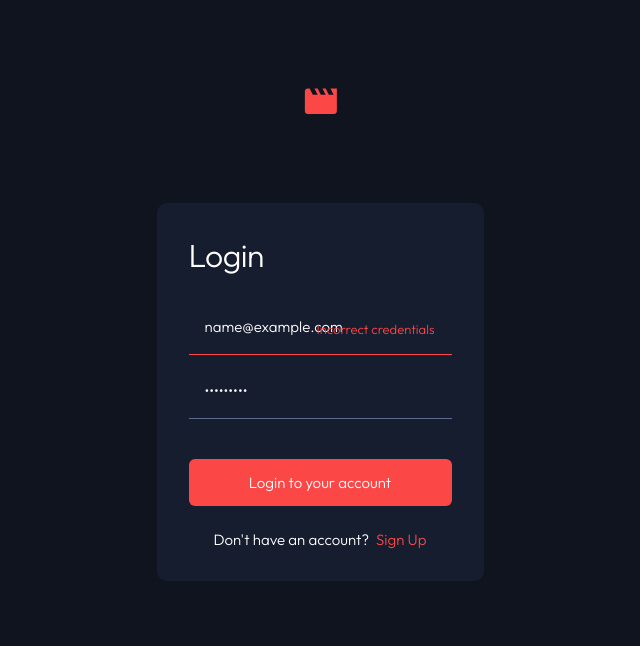
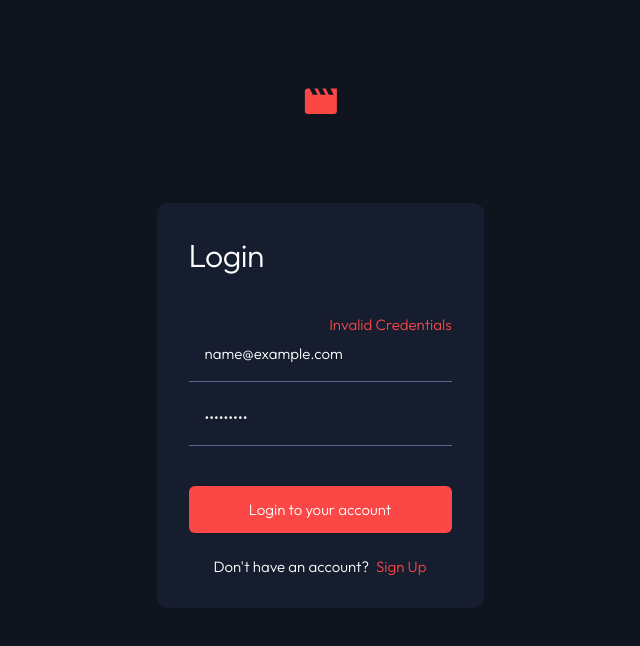
Before and after one commit to Rravg/entertainment-app-fe, a React (Create React App) app: page /login in a window 1280 px wide. Both pictures are taken after typing "name@example.com", "Sample123" into the empty fields and a click on the button "Login to your account". Shown: the top 646 px of the page, without its empty margins (320-960 px from the left). Built offline with nearby package versions, Linux system fonts and the light colour scheme; no server answers.

Commit message:
fix issue of white background when selecting suggested responses and adds error message on login

```diff
--- a/src/components/Login.tsx
+++ b/src/components/Login.tsx
@@ -1,9 +1,10 @@
-import { Link, useNavigate } from "react-router-dom";
+import { Link, useNavigate, Navigate } from "react-router-dom";
 import styled from "styled-components";
 import logo from "../assets/logo.svg";
 import { FormEvent, useState, useRef } from "react";
 import useEventListener from "../Hooks/useEventListener";
 import UserService from "../services/UserService";
+import { useAuth } from "./AuthProvider";
 
 const Container = styled.div`
     background-color: var(--semi-dark-blue);
@@ -64,6 +65,18 @@ const Input = styled.input<{ error: boolean }>`
         mix-blend-mode: normal;
         opacity: 0.5;
     }
+
+    /* Change autocomplete styles */
+    &:-webkit-autofill,
+    &:-webkit-autofill:hover,
+    &:-webkit-autofill:focus {
+        border: none;
+        border-bottom: ${(props) =>
+            props.error ? "1px solid var(--red)" : "1px solid var(--greyish-blue)"};
+        -webkit-text-fill-color: var(--pure-white);
+        -webkit-box-shadow: 0 0 0px 1000px var(--semi-dark-blue) inset;
+        transition: background-color 5000s ease-in-out 0s;
+    }
 `;
 
 const Button = styled.button`
@@ -117,6 +130,12 @@ const ErrorMessage = styled.h2`
     bottom: 18px;
 `;
 
+const CredentialsError = styled.h2`
+    color: var(--red);
+    margin-bottom: 8px;
+    text-align: right;
+`;
+
 export default function Login(): JSX.Element {
     return (
         <Container>
@@ -131,20 +150,23 @@ export default function Login(): JSX.Element {
 }
 
 function LoginForm(): JSX.Element {
-    // Stateful variables
+    // Error message Stateful Variables
     const [showEmailError, setShowEmailError] = useState(false);
     const [showPasswordError, setShowPasswordError] = useState(false);
+    const [credentialsError, setCredentialsError] = useState(false);
+    const [currentEmailError, setCurrentEmailError] = useState("Can't be empty");
+
+    // Input Refs
     const inputEmailRef = useRef<HTMLInputElement>(null);
     const inputPasswordRef = useRef<HTMLInputElement>(null);
 
-    // Handle error messages with stateful variables?
-    const [currentEmailError, setCurrentEmailError] = useState("Can't be empty");
-
-    const navigate = useNavigate();
-
+    // Input Refs functions
     const onEmailClick = (event: Event) => {
         if (showEmailError) {
             setShowEmailError(false);
+        }
+        if (credentialsError) {
+            setCredentialsError(false);
         }
     };
 
@@ -152,15 +174,30 @@ function LoginForm(): JSX.Element {
         if (showPasswordError) {
             setShowPasswordError(false);
         }
+        if (credentialsError) {
+            setCredentialsError(false);
+        }
     };
 
     useEventListener("click", onEmailClick, inputEmailRef);
     useEventListener("click", onPasswordClick, inputPasswordRef);
 
-    function isValidEmail(email: string) {
-        return /^[\w-\.]+@([\w-]+\.)+[\w-]{2,4}$/.test(email);
+    // Hooks
+    const navigate = useNavigate();
+    let auth = useAuth();
+
+    // Check if user is already signed in
+    if (auth?.user) {
+        // Redirects user to main page
+        return <Navigate to="/" />;
     }
 
+    // RegExp email check
+    function isValidEmail(email: string) {
+        return /^[\w-\\.]+@([\w-]+\.)+[\w-]{2,4}$/.test(email);
+    }
+
+    // On Log in submit function
     const handleSubmit = async (e: FormEvent<HTMLFormElement>) => {
         e.preventDefault();
         const target = e.target as typeof e.target & {
@@ -196,19 +233,21 @@ function LoginForm(): JSX.Element {
         try {
             // Get response from form input
             await UserService.login(user);
-
-            // Redirect user to main page after successful login
-            navigate("/");
+            console.log("user logged in");
+            // Signs in user and redirect user to main page after successful login
+            auth.login(user.email, () => navigate("/"));
         } catch (error) {
             // Shows error of incorrect credentials
-            setCurrentEmailError("Incorrect credentials");
-            setShowEmailError(true);
+            setCredentialsError(true);
         }
     };
 
     return (
         <form onSubmit={handleSubmit} action="/login" method="post">
             <div style={{ marginBottom: "24px", position: "relative" }}>
+                {credentialsError && (
+                    <CredentialsError className="body-m">Invalid Credentials</CredentialsError>
+                )}
                 <Input
                     ref={inputEmailRef}
                     type="text"
--- a/src/components/Signup.tsx
+++ b/src/components/Signup.tsx
@@ -62,6 +62,18 @@ const Input = styled.input<{ error: boolean }>`
         color: var(--pure-white);
         mix-blend-mode: normal;
         opacity: 0.5;
+    }
+
+    /* Change autocomplete styles */
+    &:-webkit-autofill,
+    &:-webkit-autofill:hover,
+    &:-webkit-autofill:focus {
+        border: none;
+        border-bottom: ${(props) =>
+            props.error ? "1px solid var(--red)" : "1px solid var(--greyish-blue)"};
+        -webkit-text-fill-color: var(--pure-white);
+        -webkit-box-shadow: 0 0 0px 1000px var(--semi-dark-blue) inset;
+        transition: background-color 5000s ease-in-out 0s;
     }
 `;
 
@@ -130,24 +142,19 @@ export default function Signup(): JSX.Element {
 }
 
 function SignUpForm(): JSX.Element {
+    // Error message Stateful Variables
     const [showEmailError, setShowEmailError] = useState(false);
     const [showPasswordError, setShowPasswordError] = useState(false);
     const [confirmPasswordError, setConfirmPasswordError] = useState(false);
     const [notMatchingPasswordsError, setNotMatchingPasswordsError] = useState(false);
-
-    // Handle error messages with stateful variables?
     const [currentEmailError, setCurrentEmailError] = useState("Can't be empty");
 
-    const navigate = useNavigate();
-
+    // Input Refs
     const inputEmailRef = useRef<HTMLInputElement>(null);
     const inputPasswordRef = useRef<HTMLInputElement>(null);
     const confirmPasswordRef = useRef<HTMLInputElement>(null);
 
-    function isValidEmail(email: string) {
-        return /^[\w-\.]+@([\w-]+\.)+[\w-]{2,4}$/.test(email);
-    }
-
+    // Input Refs functions
     const onEmailClick = (event: Event) => {
         if (showEmailError) {
             setShowEmailError(false);
@@ -174,6 +181,15 @@ function SignUpForm(): JSX.Element {
     useEventListener("click", onPasswordClick, inputPasswordRef);
     useEventListener("click", onConfirmPasswordClick, confirmPasswordRef);
 
+    // Hooks
+    const navigate = useNavigate();
+
+    // RegExp email check
+    function isValidEmail(email: string) {
+        return /^[\w-\\.]+@([\w-]+\.)+[\w-]{2,4}$/.test(email);
+    }
+
+    // On Sign up submit function
     const handleSubmit = async (e: FormEvent<HTMLFormElement>) => {
         e.preventDefault();
 
```
Also changed, not shown: src/components/AuthProvider.tsx (line endings or trailing spaces), src/index.css (line endings or trailing spaces).
